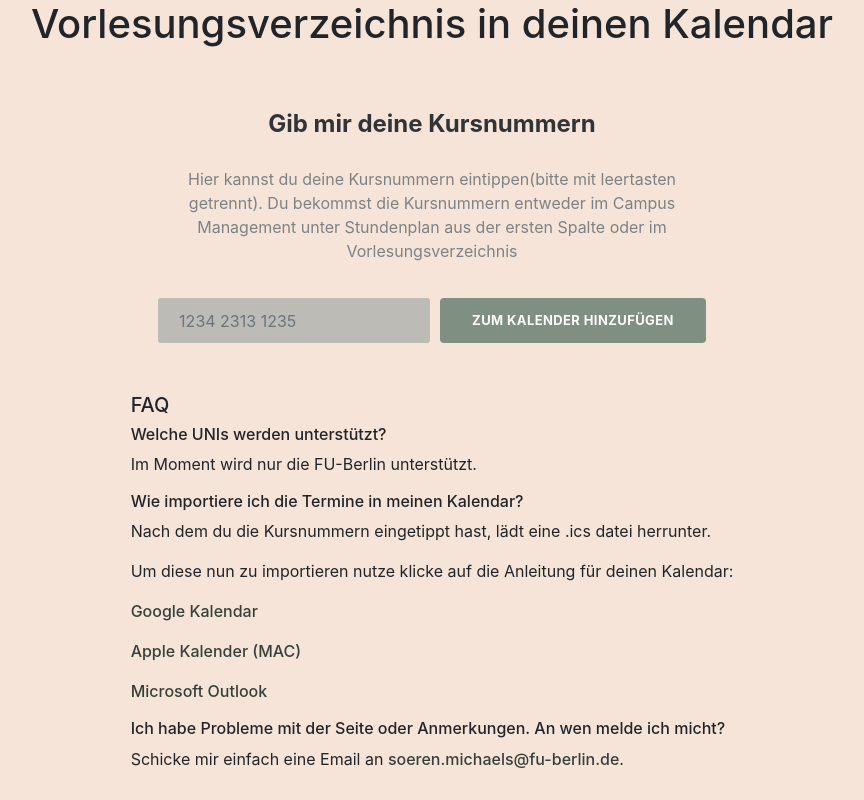
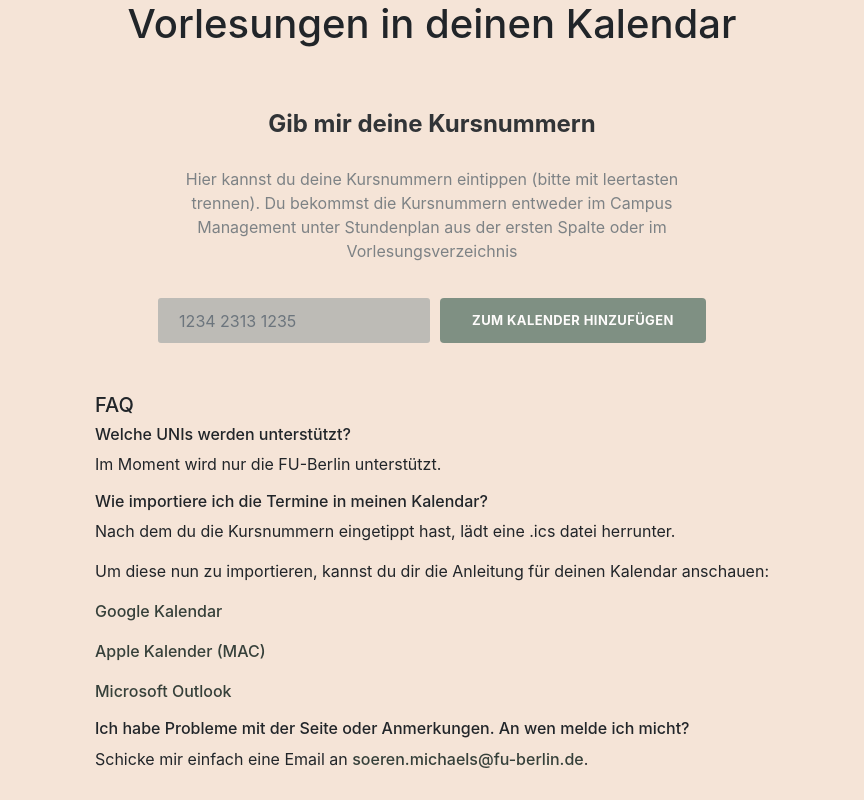
Before and after one commit to s0er3n/VV2Cal, a Flask app: page / in a window 1280 px wide. Shown: the whole page, without its empty margins (208-1072 px from the left). Run offline with Flask 2, Linux system fonts and the light colour scheme; some libraries are stand-ins or nearby versions.

Commit message:
changed text

```diff
--- a/templates/index.html
+++ b/templates/index.html
@@ -12,13 +12,15 @@
 
 <body>
     <div class="d-flex justify-content-center">
-    <h1>Vorlesungsverzeichnis in deinen Kalendar</h1>
+        <h1>Vorlesungen in deinen Kalendar</h1>
     </div>
     <div class="newsletter-subscribe">
         <div class="container">
             <div class="intro">
                 <h2 class="text-center">Gib mir deine Kursnummern</h2>
-                <p class="text-center">Hier kannst du deine Kursnummern eintippen(bitte mit leertasten getrennt). Du bekommst die Kursnummern entweder im Campus Management unter Stundenplan aus der ersten Spalte oder im Vorlesungsverzeichnis</p>
+                <p class="text-center">Hier kannst du deine Kursnummern eintippen (bitte mit leertasten trennen). Du
+                    bekommst die Kursnummern entweder im Campus Management unter Stundenplan aus der ersten Spalte oder
+                    im Vorlesungsverzeichnis</p>
             </div>
             <form class="form-inline" method="post">
                 <div class="form-group"><input class="form-control" name="course" placeholder="1234 2313 1235"></div>
@@ -27,20 +29,25 @@
             </form>
         </div>
     </div>
-    <div class="container d-flex justify-content-center" >
+    <div class="container d-flex justify-content-center">
         <div>
 
             <h5 id="faq">FAQ</h5>
             <h6 id="welche-unis-werden-unterstützt">Welche UNIs werden unterstützt?</h6>
             <p>Im Moment wird nur die FU-Berlin unterstützt.</p>
-<h6 id="wie-importiere-ich-die-termine-in-meinen-kalendar">Wie importiere ich die Termine in meinen Kalendar?</h6>
+            <h6 id="wie-importiere-ich-die-termine-in-meinen-kalendar">Wie importiere ich die Termine in meinen
+                Kalendar?</h6>
             <p>Nach dem du die Kursnummern eingetippt hast, lädt eine .ics datei herrunter.</p>
-<p>Um diese nun zu importieren nutze klicke auf die Anleitung für deinen Kalendar:</p>
+            <p>Um diese nun zu importieren, kannst du dir die Anleitung für deinen Kalendar anschauen:</p>
             <p><a href="https://support.google.com/calendar/answer/37118">Google Kalendar</a></p>
             <p><a href="https://support.apple.com/de-de/guide/calendar/icl1023/mac">Apple Kalender (MAC)</a></p>
-<p><a href="https://support.microsoft.com/de-de/office/importieren-oder-abonnieren-eines-kalenders-in-outlook-com-cff1429c-5af6-41ec-a5b4-74f2c278e98c">Microsoft Outlook</a></p>
-<h6 id="ich-habe-probleme-mit-der-seite-oder-anmerkungen.-an-wen-melde-ich-micht">Ich habe Probleme mit der Seite oder Anmerkungen. An wen melde ich micht?</h6>
-<p>Schicke mir einfach eine Email an <a href="mailto:soeren.michaels@fu-berlin.de" class="email">soeren.michaels@fu-berlin.de</a>.</p>
+            <p><a
+                    href="https://support.microsoft.com/de-de/office/importieren-oder-abonnieren-eines-kalenders-in-outlook-com-cff1429c-5af6-41ec-a5b4-74f2c278e98c">Microsoft
+                    Outlook</a></p>
+            <h6 id="ich-habe-probleme-mit-der-seite-oder-anmerkungen.-an-wen-melde-ich-micht">Ich habe Probleme mit der
+                Seite oder Anmerkungen. An wen melde ich micht?</h6>
+            <p>Schicke mir einfach eine Email an <a href="mailto:soeren.michaels@fu-berlin.de"
+                    class="email">soeren.michaels@fu-berlin.de</a>.</p>
         </div>
     </div>
     <script src="https://cdnjs.cloudflare.com/ajax/libs/jquery/3.5.1/jquery.min.js"></script>
```
Lines whose indentation alone changed are shown as unchanged.
